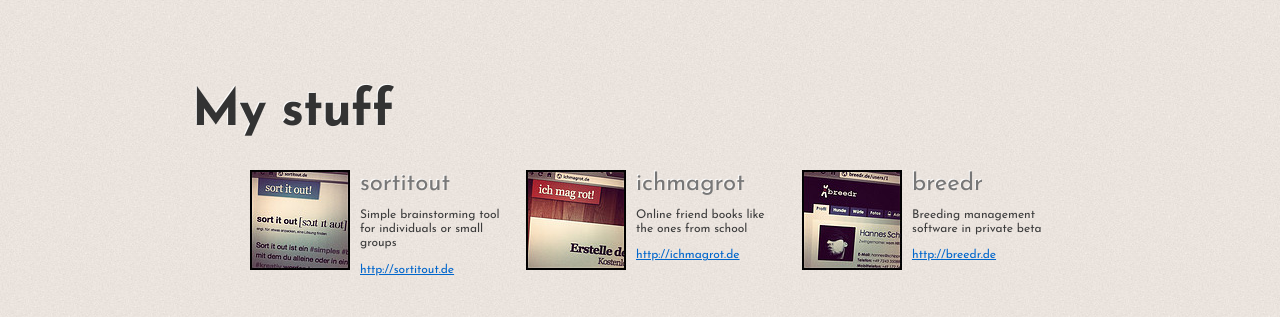
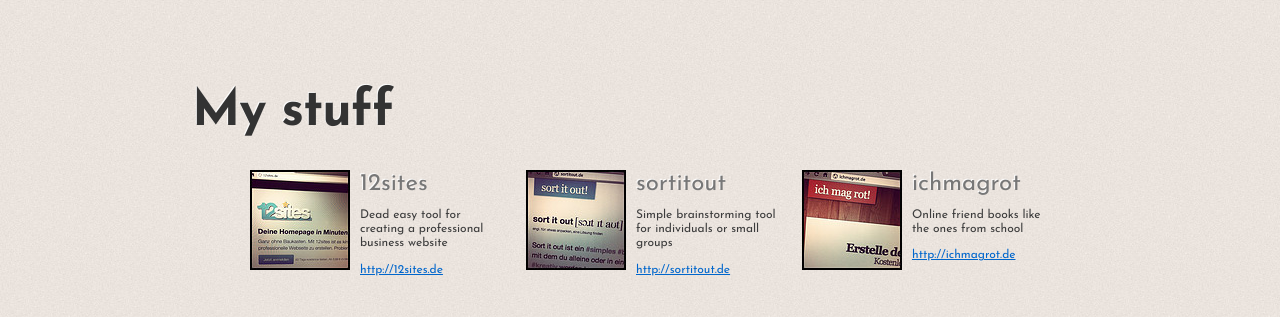
Before and after one commit to butschi/butschi.github.com, a plain HTML site: page index.html in a window 1280 px wide. Shown: the part 635-952 px from the top of the page. Drawn offline with Linux system fonts and the light colour scheme.

Commit message:
Removed breedr and added 12sites.

```diff
--- a/index.html
+++ b/index.html
@@ -20,7 +20,7 @@
     <!-- Adding "maximum-scale=1" fixes the Mobile Safari auto-zoom bug: http://filamentgroup.com/examples/iosScaleBug/ -->
   </head>
   <body lang="en" class="bp less">
-    <div id="container" class="dontshowgrid">
+    <div id="container">
 
       <div id="header">
         <div id="me">
@@ -53,24 +53,24 @@
         <h1>My stuff</h1>
         <ul class="projects">
           <li>
+            <img src="./images/12sites_t.jpg" alt="12sites">
+            <h3>12sites</h3>
+            <p>Dead easy tool for creating a professional business website</p>
+            <p><a href="http://12sites.de">http://12sites.de</a></p>
+          </li>
+
+          <li>
             <img src="./images/sortitout_t.jpg" alt="sortitout">
             <h3>sortitout</h3>
             <p>Simple brainstorming tool for individuals or small groups</p>
             <p><a href="http://sortitout.de">http://sortitout.de</a></p>
           </li>
 
-          <li>
+          <li class="last">
             <img src="./images/ichmagrot_t.jpg" alt="ichmagrot">
             <h3>ichmagrot</h3>
             <p>Online friend books like the ones from school</p>
             <p><a href="http://ichmagrot.de">http://ichmagrot.de</a></p>
-          </li>
-
-          <li class="last">
-            <img src="./images/breedr_t.jpg" alt="breedr">
-            <h3>breedr</h3>
-            <p>Breeding management software in private beta</p>
-            <p><a href="http://breedr.de">http://breedr.de</a></p>
           </li>
 
           <li>
```
Also changed, not shown: images/12sites.jpg (added), images/12sites_t.jpg (added).
